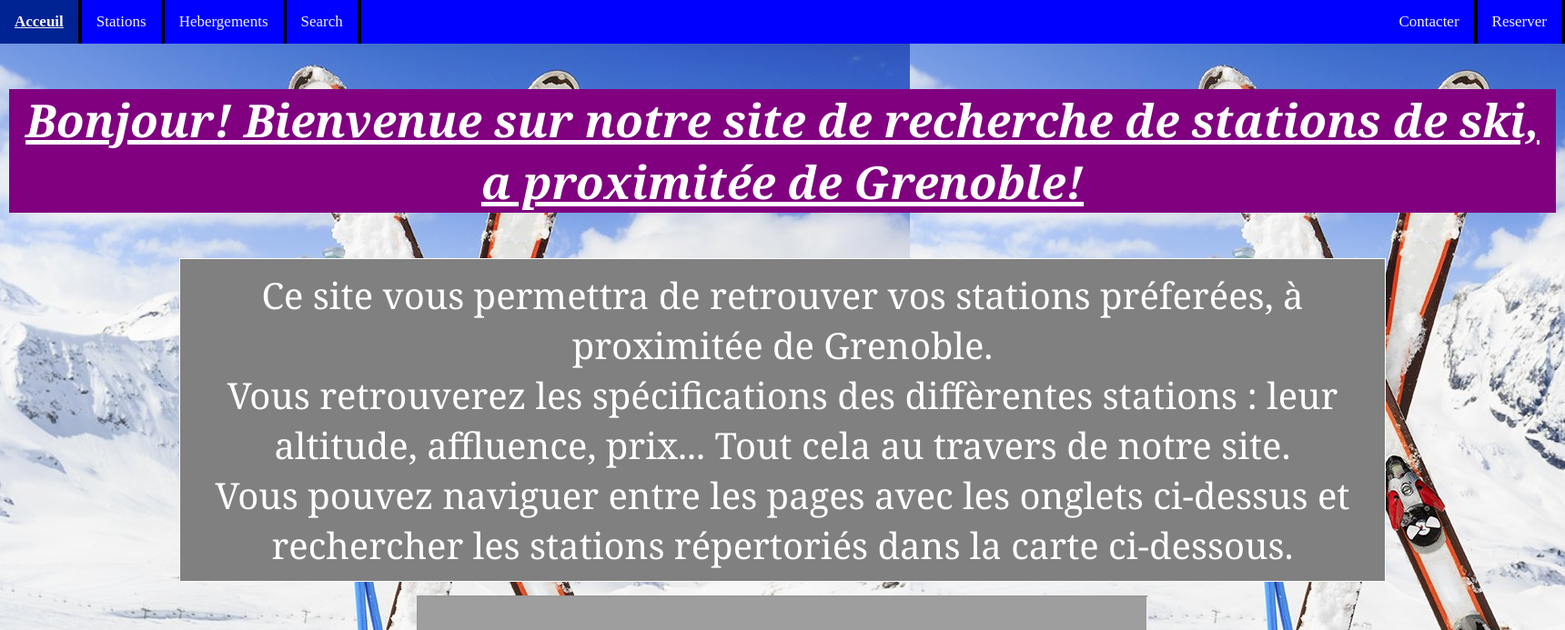
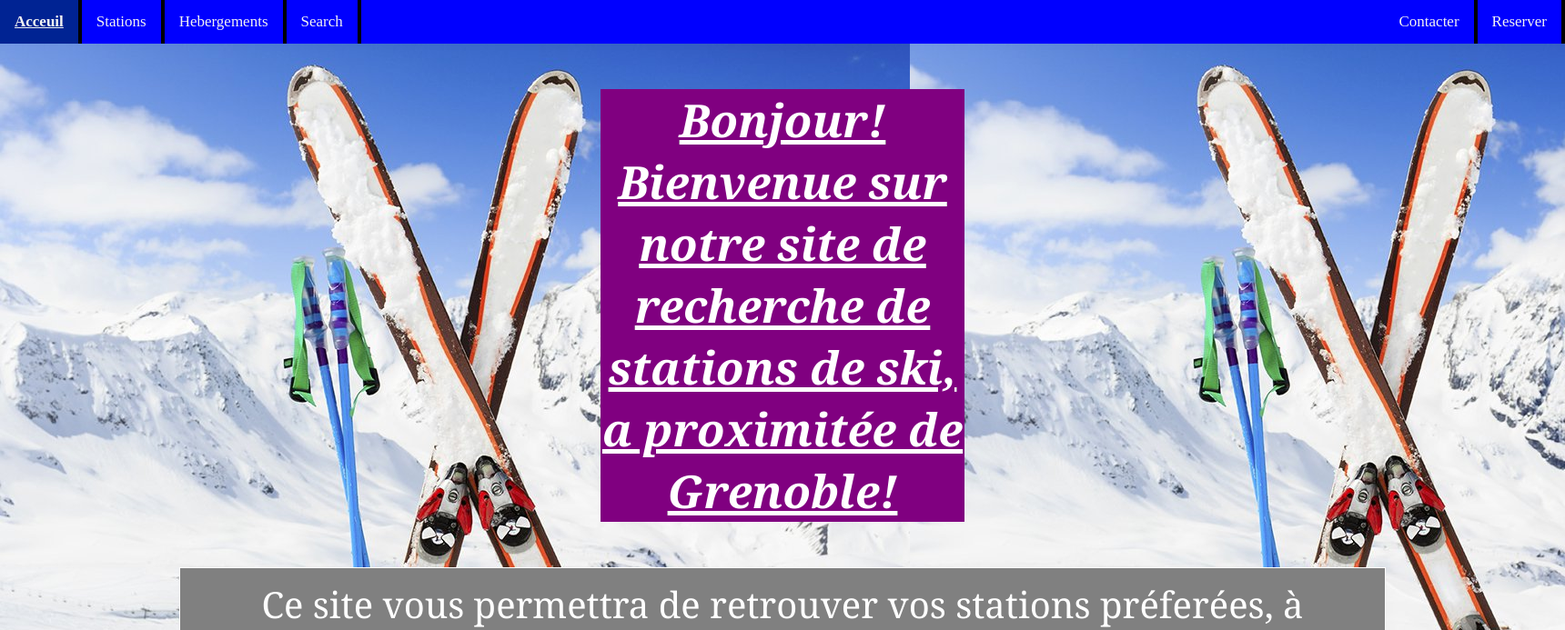
Before and after one commit to igordidier/projet-web, a PHP site: page / in a window 1720 px wide. Shown: the top 693 px of the page at 91% size. Run offline with PHP 8.4, Linux system fonts and the light colour scheme; grey boxes are pictures that could not be loaded.

Commit message:
Update main.css

```diff
--- a/main.css
+++ b/main.css
@@ -8,7 +8,7 @@ h1{
   text-align: center;
   text-decoration: underline;
   margin: auto;
-  width: 1700px;
+  width: 400px;
 }
 
 p{
```
